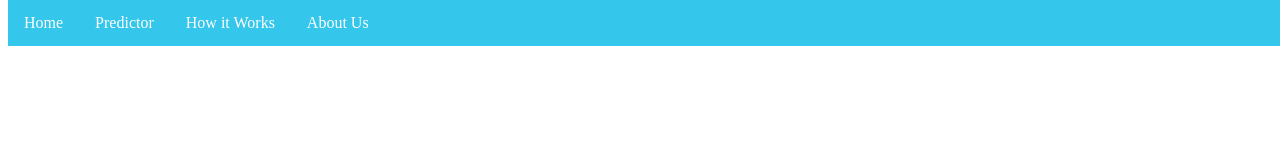
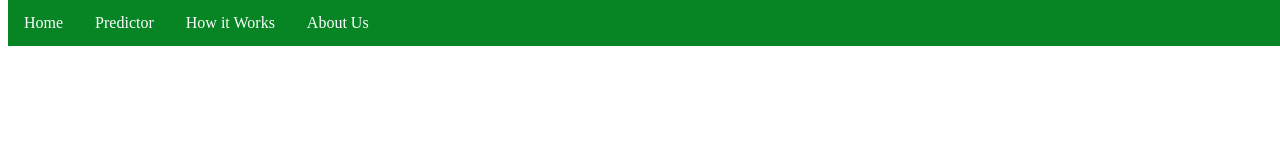
Before and after one commit to VismarkJuarez/RealEstatePriceEstimator, a website: page index.html in a window 1280 px wide. Drawn offline with Linux system fonts and the light colour scheme.

Commit message:
Changed the color of the nav bar buttons.

```diff
--- a/css/styles.css
+++ b/css/styles.css
@@ -3,7 +3,7 @@ ul {
   margin: 0;
   padding: 0;
   overflow: hidden;
-  background-color: #34c6eb;
+  background-color: #078524;
   position: fixed; /* Sets the nav bar to a fixed position at the top of the page.*/
   top: 0; /* Pushes nav bar all the way to the top. */
   width: 100%; /* Extends width of the nav bar all the way accross the page. */
```
